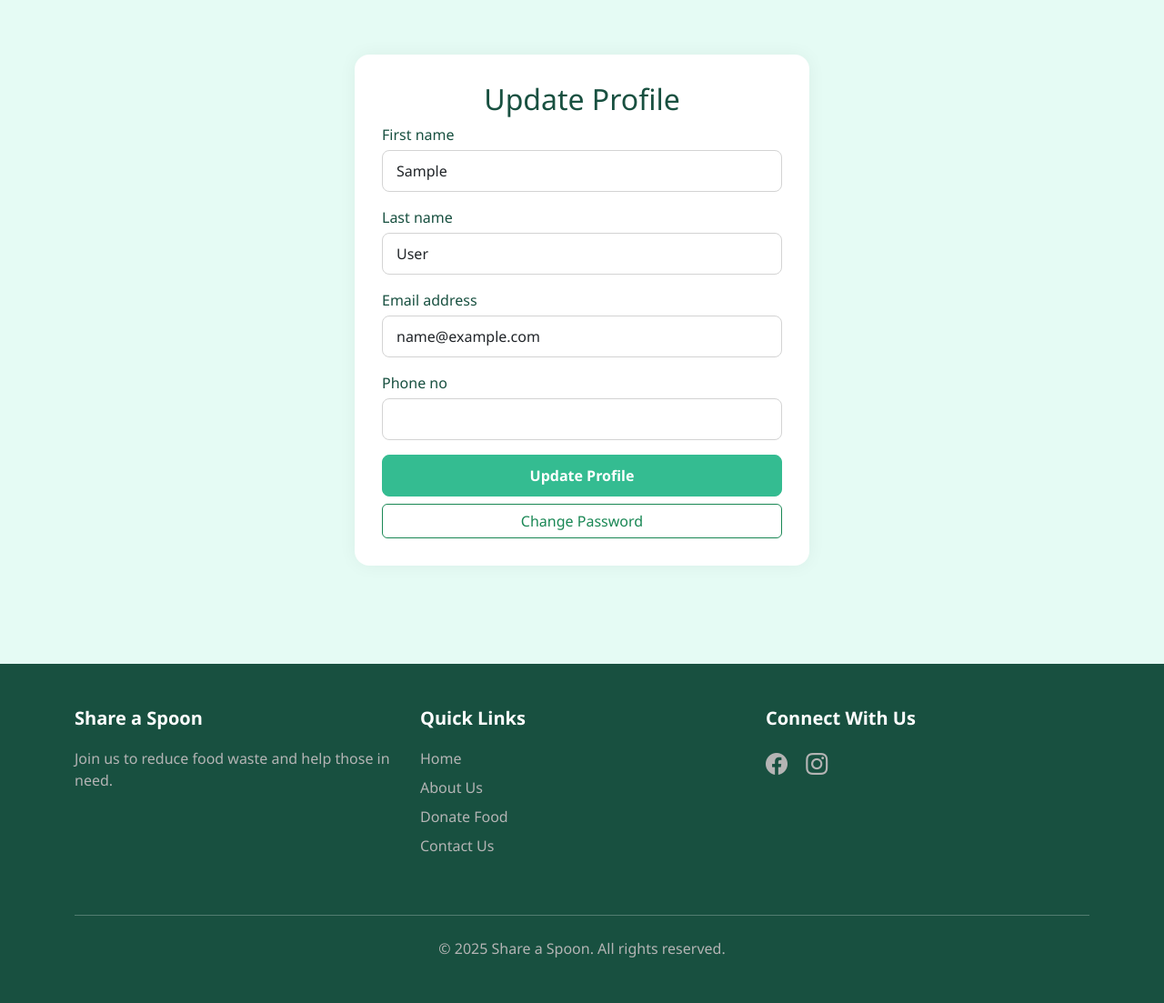
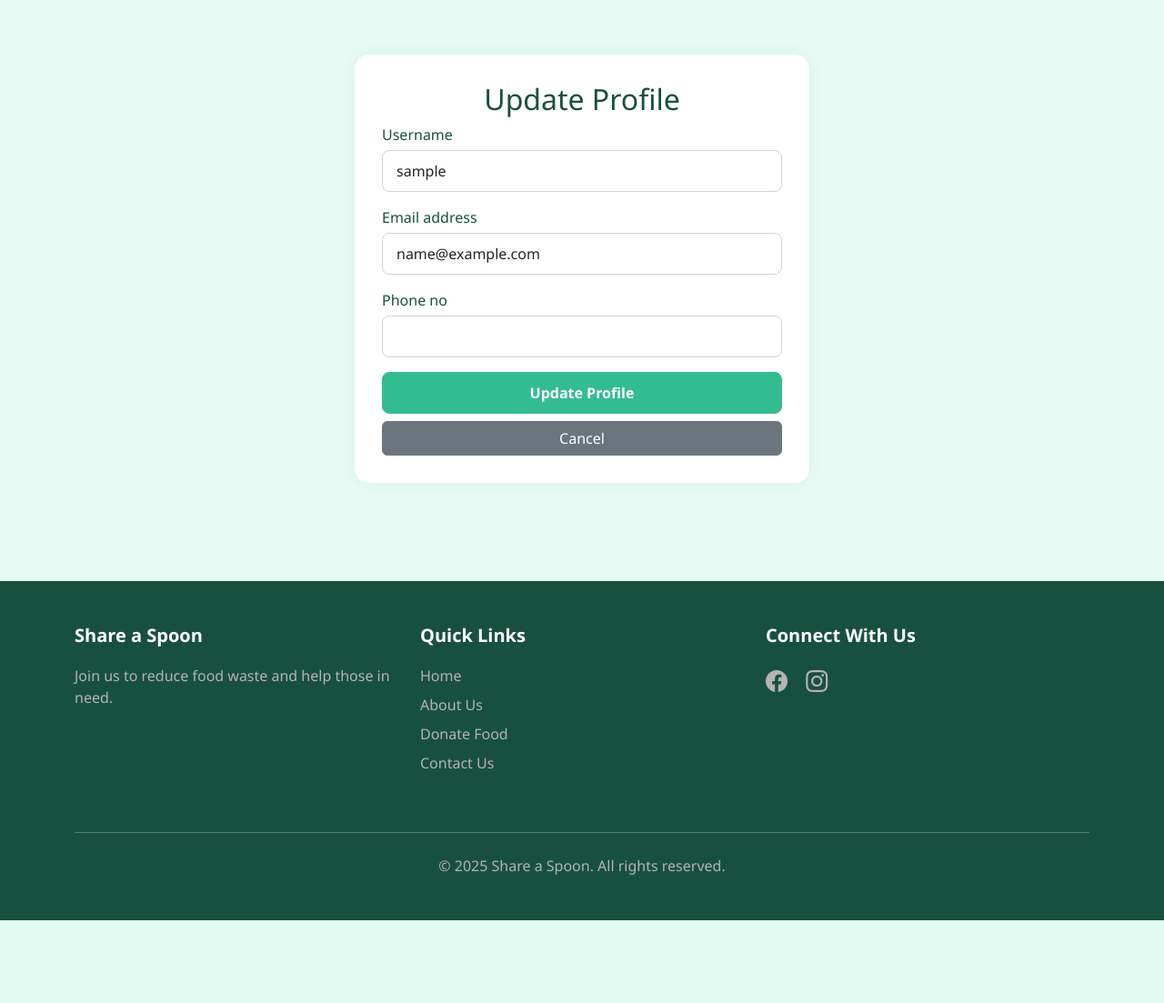
Before and after one commit to cloudyxtj/DonationSystem, a Django app: page /user/profile/update/ in a window 1280 px wide. Shown: the part 65-1168 px from the top of the page at 91% size. After the commit the page ends 1077 px from the top, so only its background shows below. Run offline with Django 5.2, Linux system fonts and the light colour scheme; the visitor is signed in with stand-in values (Sample User, id 1); parts of the project's set-up code (start-up, migrations or seed data) failed here and were passed over.

Commit message:
separate update profile&change password, add error handling for update profile

```diff
--- a/app/templates/app/sidebar.html
+++ b/app/templates/app/sidebar.html
@@ -28,6 +28,22 @@
 
         <!-- Settings link for all authenticated users -->
         <hr class="my-2">
-        <a class="nav-link" href="{% url 'user:profile_update' %}"><i class="bi bi-gear"></i> Settings</a>
+        <div class="dropdown">
+            <a class="nav-link dropdown-toggle" href="#" role="button" data-bs-toggle="dropdown" aria-expanded="false">
+                <i class="bi bi-gear"></i> Settings
+            </a>
+            <ul class="dropdown-menu">
+                <li>
+                    <a class="dropdown-item" href="{% url 'user:profile_update' %}">
+                        <i class="bi bi-person-circle me-1"></i> Update Profile
+                    </a>
+                </li>
+                <li>
+                    <a class="dropdown-item" href="{% url 'user:password_change' %}">
+                        <i class="bi bi-key me-1"></i> Change Password
+                    </a>
+                </li>
+            </ul>
+        </div>
     </div>
 </div>
--- a/user/forms.py
+++ b/user/forms.py
@@ -1,6 +1,7 @@
 from django import forms
 from django.contrib.auth.forms import UserCreationForm, PasswordChangeForm
 from .models import User
+from django.core.exceptions import ValidationError
 
 class UserSignupForm(UserCreationForm):
     email = forms.EmailField(required=True)
@@ -25,13 +26,34 @@ class UserSignupForm(UserCreationForm):
 class UserProfileUpdateForm(forms.ModelForm):
     class Meta:
         model = User
-        fields = ['first_name', 'last_name', 'email', 'phone_no']
+        fields = ['username', 'email', 'phone_no']
         widgets = {
-            'first_name': forms.TextInput(attrs={'class': 'form-control'}),
-            'last_name': forms.TextInput(attrs={'class': 'form-control'}),
+            'username': forms.TextInput(attrs={'class': 'form-control'}),
             'email': forms.EmailInput(attrs={'class': 'form-control'}),
             'phone_no': forms.TextInput(attrs={'class': 'form-control'}),
         }
+
+    def __init__(self, *args, **kwargs):
+        self.user = kwargs.get('instance')  # the user being edited
+        super().__init__(*args, **kwargs)
+
+    def clean_username(self):
+        username = self.cleaned_data.get('username')
+        if User.objects.exclude(pk=self.user.pk).filter(username=username).exists():
+            raise ValidationError("This username is already in use.")
+        return username
+
+    def clean_email(self):
+        email = self.cleaned_data.get('email')
+        if User.objects.exclude(pk=self.user.pk).filter(email=email).exists():
+            raise ValidationError("This email address is already registered.")
+        return email
+
+    def clean_phone_no(self):
+        phone_no = self.cleaned_data.get('phone_no')
+        if User.objects.exclude(pk=self.user.pk).filter(phone_no=phone_no).exists():
+            raise ValidationError("This phone number is already in use.")
+        return phone_no
 
 class CustomPasswordChangeForm(PasswordChangeForm):
     def __init__(self, *args, **kwargs):
--- a/user/templates/user/password_change.html
+++ b/user/templates/user/password_change.html
@@ -37,7 +37,7 @@
             {% endfor %}
             <div class="d-grid gap-2">
                 <button type="submit" class="btn btn-success">Change Password</button>
-                <a href="{% url 'user:profile_update' %}" class="btn btn-outline-success">Back to Profile</a>
+                <a href="{% url 'app:home' %}" class="btn btn-secondary">Cancel</a>
             </div>
         </form>
     </div>
--- a/user/templates/user/profile_update.html
+++ b/user/templates/user/profile_update.html
@@ -32,7 +32,7 @@
             {% endfor %}
             <div class="d-grid gap-2">
                 <button type="submit" class="btn btn-success">Update Profile</button>
-                <a href="{% url 'user:password_change' %}" class="btn btn-outline-success">Change Password</a>
+                <a href="{% url 'app:home' %}" class="btn btn-secondary">Cancel</a>
             </div>
         </form>
     </div>
```
